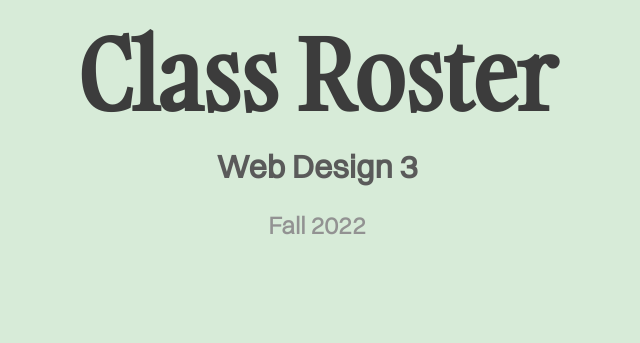
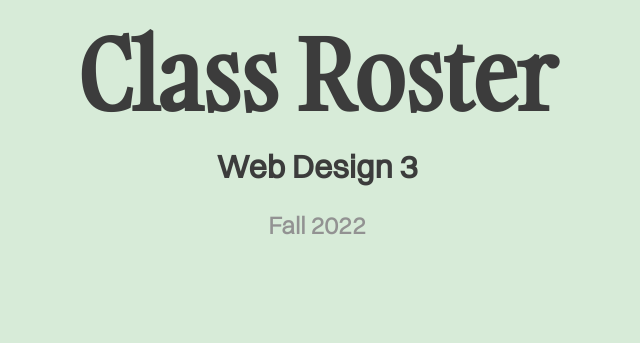
Before and after one commit to mchorton4/class-roster, a plain HTML site: page index.html in a window 1280 px wide. Shown: the whole page, without its empty margins (323-963 px from the left). Drawn offline with nearby package versions, Linux system fonts and the light colour scheme; no server answers.

Commit message:
Update styles.css

```diff
--- a/css/styles.css
+++ b/css/styles.css
@@ -18,7 +18,7 @@ h2{
     text-align: center;
     font-family: 'Switzer-Regular';
     font-size: 2em;
-    color:#5a5a5a;
+    color:#3c3c3c;
 }
 
 h3{
```
